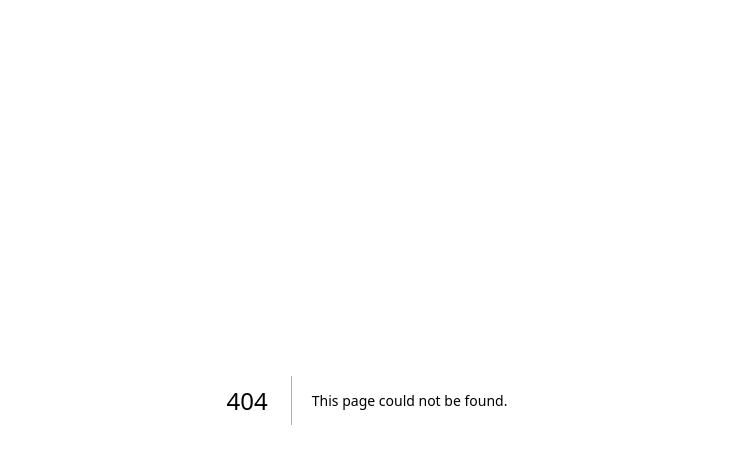
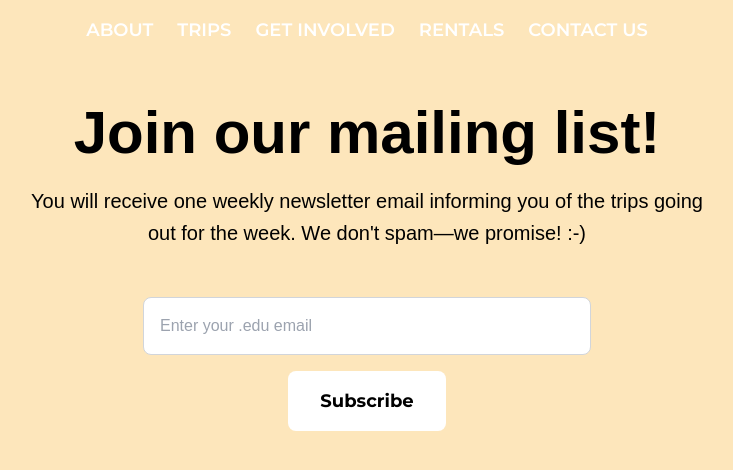
Before and after one commit to fullstackatbrown/project-boc, a Next.js app: page /about/MailingList in a window 1280 px wide. Before the commit this address had no page. Shown: the top 470 px of the page, without its empty margins (273-1006 px from the left). Built offline with nearby package versions, Linux system fonts and the light colour scheme.

Commit message:
updated colors added mailing list

```diff
--- a/src/app/about/ExecutiveLeadership.tsx
+++ b/src/app/about/ExecutiveLeadership.tsx
@@ -70,7 +70,6 @@ const LeadershipList = () => {
 const styles = {
   container: {
     padding: '20px',
-    backgroundColor: '#fff',
   },
   yearContainer: {
     marginBottom: '40px',
--- /dev/null
+++ b/src/app/about/MailingList/page.tsx
@@ -0,0 +1,53 @@
+"use client";
+import NavBar from "../../components/NavBar";
+import { useState } from "react";
+import Subscribe from "../../components/WhiteButton";
+
+export default function MailingList() {
+    const [email, setEmail] = useState("");
+
+    const handleSubmit = (e) => {
+        e.preventDefault();
+        // Add email submission logic here, e.g., API call
+        console.log("Email submitted:", email);
+    };
+
+    return (
+        <div className="h-full min-h-screen w-full flex flex-col items-center">
+            <div className="w-full">
+                <NavBar />
+            </div>
+
+            {/* Dynamic spacer based on header height */}
+            <div style={{ minHeight: `5px` }}></div>
+
+            {/* Centered content */}
+            <div className="text-center w-3/4 max-w-2xl mt-12">
+                <h1 className="mb-8 text-black text-6xl font-bold leading-10">
+                    Join our mailing list!
+                </h1>
+                <p id="paragraph" className="text-xl font-light leading-8 mb-12">
+                    You will receive one weekly newsletter email informing you of the trips going out for the week. We don't spam—we promise! :-)
+                </p>
+
+                {/* Centered email form */}
+                <form onSubmit={handleSubmit} className="flex flex-col items-center w-full">
+                <input
+                    type="email"
+                    placeholder="Enter your .edu email"
+                    value={email}
+                    onChange={(e) => setEmail(e.target.value)}
+                    className="border border-gray-300 p-4 rounded-lg w-full mb-4 max-w-md"
+                    required
+                    pattern="^[a-zA-Z0-9._%+-]+@[a-zA-Z0-9.-]+\.edu$"
+                    title="Please enter a .edu email address"
+                />
+                <Subscribe
+                    text="Subscribe"
+                    className="w-full max-w-md"
+                />
+                </form>
+            </div>
+        </div>
+    );
+}
--- a/src/app/about/page.tsx
+++ b/src/app/about/page.tsx
@@ -42,10 +42,6 @@ export default function About() {
 
         <div id="content" className="text-center p-5">
             <div id="title-text" className="mt-[5vh] mb-4 text-4.5xl-responsive font-bold text-primary font-circ-std">
-                Data Download
-                <div id="explanation" className="mb-8 text-lg font-[100]">
-                    Fill out the form to request a download link.
-                </div>
                 <div>
                     <h1 className="mx-60 mb-8 text-black text-6xl font-bold mb-12 text-left leading-10">
                         About
--- a/src/app/globals.css
+++ b/src/app/globals.css
@@ -5,8 +5,8 @@
 @tailwind utilities;
 
 :root {
-  --background: #ffffff;
-  --foreground: #171717;
+  --background: #FDE6BB;
+  --foreground: #000000;
 }
 
 /* @media (prefers-color-scheme: dark) { */
```
